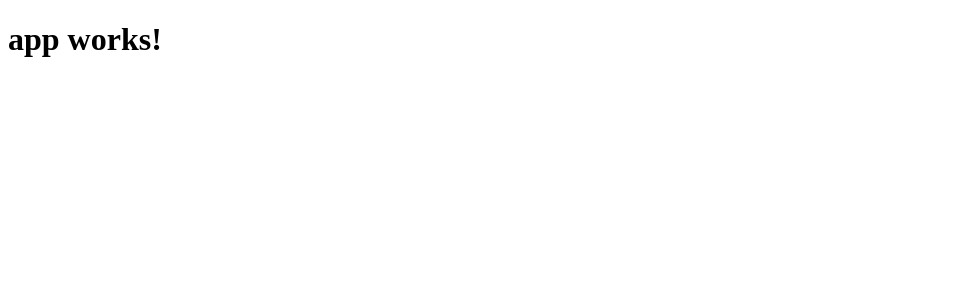
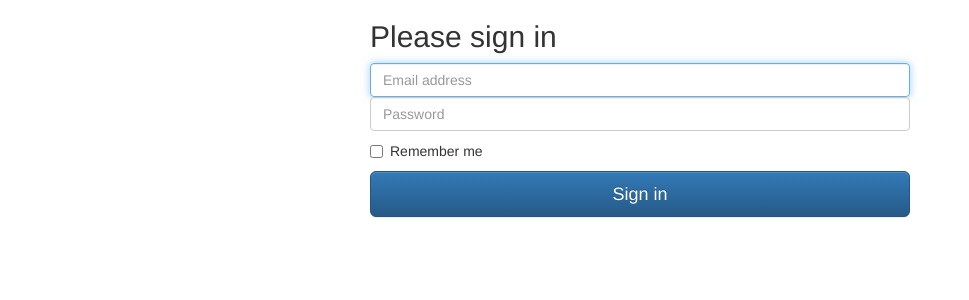
Before and after one commit to plzpeacez/PhotongManage, an Angular app: page / in a window 1280 px wide. Shown: the top 300 px of the page, without its empty margins (0-969 px from the left). Built offline with nearby package versions, Linux system fonts and the light colour scheme.

Commit message:
add login page

```diff
--- a/src/app/app.component.html
+++ b/src/app/app.component.html
@@ -1,3 +1 @@
-<h1>
-  {{title}}
-</h1>
+<app-loginpage></app-loginpage>
--- a/src/app/app.module.ts
+++ b/src/app/app.module.ts
@@ -4,10 +4,14 @@ import { FormsModule } from '@angular/forms';
 import { HttpModule } from '@angular/http';
 
 import { AppComponent } from './app.component';
+import { NavbarComponent } from './navbar/navbar.component';
+import { LoginpageComponent } from './loginpage/loginpage.component';
 
 @NgModule({
   declarations: [
-    AppComponent
+    AppComponent,
+    NavbarComponent,
+    LoginpageComponent
   ],
   imports: [
     BrowserModule,
--- /dev/null
+++ b/src/app/loginpage/loginpage.component.html
@@ -0,0 +1,19 @@
+<div class="container">
+  <div class="col-md-6 col-md-offset-3">
+
+  <form class="form-signin">
+    <h2 class="form-signin-heading">Please sign in</h2>
+    <label for="inputEmail" class="sr-only">Email address</label>
+    <input type="email" id="inputEmail" class="form-control" placeholder="Email address" required autofocus>
+    <label for="inputPassword" class="sr-only">Password</label>
+    <input type="password" id="inputPassword" class="form-control" placeholder="Password" required>
+    <div class="checkbox">
+      <label>
+            <input type="checkbox" value="remember-me"> Remember me
+          </label>
+    </div>
+    <button class="btn btn-lg btn-primary btn-block" type="submit">Sign in</button>
+  </form>
+
+  </div>
+</div>
--- /dev/null
+++ b/src/app/loginpage/loginpage.component.ts
@@ -0,0 +1,15 @@
+import { Component, OnInit } from '@angular/core';
+
+@Component({
+  selector: 'app-loginpage',
+  templateUrl: './loginpage.component.html',
+  styleUrls: ['./loginpage.component.css']
+})
+export class LoginpageComponent implements OnInit {
+
+  constructor() { }
+
+  ngOnInit() {
+  }
+
+}
--- /dev/null
+++ b/src/app/navbar/navbar.component.html
@@ -0,0 +1,19 @@
+<div class="container">
+  <div class="col-md-6 col-md-offset-3">
+
+  <form class="form-signin">
+    <h2 class="form-signin-heading">Please sign in</h2>
+    <label for="inputEmail" class="sr-only">Email address</label>
+    <input type="email" id="inputEmail" class="form-control" placeholder="Email address" required autofocus>
+    <label for="inputPassword" class="sr-only">Password</label>
+    <input type="password" id="inputPassword" class="form-control" placeholder="Password" required>
+    <div class="checkbox">
+      <label>
+            <input type="checkbox" value="remember-me"> Remember me
+          </label>
+    </div>
+    <button class="btn btn-lg btn-primary btn-block" type="submit">Sign in</button>
+  </form>
+
+  </div>
+</div>
--- /dev/null
+++ b/src/app/navbar/navbar.component.ts
@@ -0,0 +1,15 @@
+import { Component, OnInit } from '@angular/core';
+
+@Component({
+  selector: 'app-navbar',
+  templateUrl: './navbar.component.html',
+  styleUrls: ['./navbar.component.css']
+})
+export class NavbarComponent implements OnInit {
+
+  constructor() { }
+
+  ngOnInit() {
+  }
+
+}
--- a/src/index.html
+++ b/src/index.html
@@ -1,5 +1,6 @@
 <!doctype html>
 <html>
+
 <head>
   <meta charset="utf-8">
   <title>AdminSystem</title>
@@ -7,8 +8,21 @@
 
   <meta name="viewport" content="width=device-width, initial-scale=1">
   <link rel="icon" type="image/x-icon" href="favicon.ico">
+  <!-- Latest compiled and minified CSS -->
+  <link rel="stylesheet" href="https://maxcdn.bootstrapcdn.com/bootstrap/3.3.7/css/bootstrap.min.css" integrity="sha384-BVYiiSIFeK1dGmJRAkycuHAHRg32OmUcww7on3RYdg4Va+PmSTsz/K68vbdEjh4u"
+    crossorigin="anonymous">
+
+  <!-- Optional theme -->
+  <link rel="stylesheet" href="https://maxcdn.bootstrapcdn.com/bootstrap/3.3.7/css/bootstrap-theme.min.css" integrity="sha384-rHyoN1iRsVXV4nD0JutlnGaslCJuC7uwjduW9SVrLvRYooPp2bWYgmgJQIXwl/Sp"
+    crossorigin="anonymous">
+
+  <!-- Latest compiled and minified JavaScript -->
+  <script src="https://maxcdn.bootstrapcdn.com/bootstrap/3.3.7/js/bootstrap.min.js" integrity="sha384-Tc5IQib027qvyjSMfHjOMaLkfuWVxZxUPnCJA7l2mCWNIpG9mGCD8wGNIcPD7Txa"
+    crossorigin="anonymous"></script>
 </head>
+
 <body>
   <app-root>Loading...</app-root>
 </body>
+
 </html>
```
Also changed, not shown: src/app/loginpage/loginpage.component.css (added), src/app/navbar/navbar.component.css (added), 2 other files (tests, documents, lock files or other folders).
